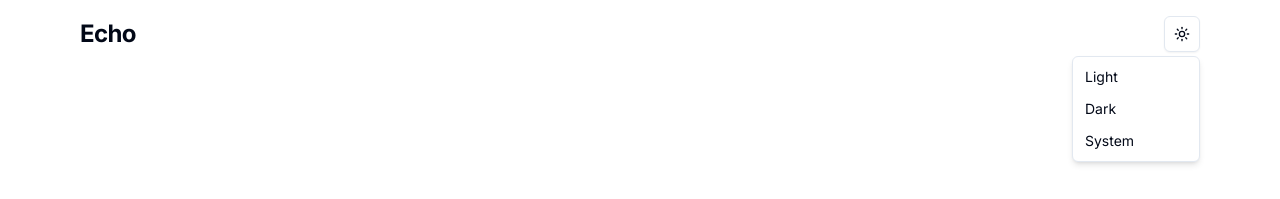
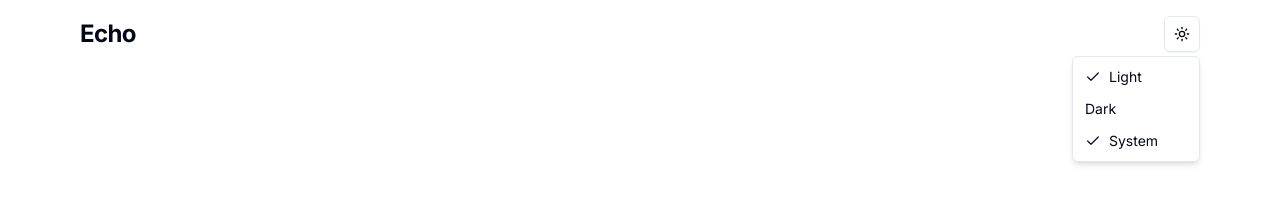
Before and after one commit to sirajahmedx/neo-web, a Next.js app: page / in a window 1280 px wide. Both pictures are taken after a click on the button 1182 px from the left and 34 px from the top of the page. Shown: the top 199 px of the page. Built offline with nearby package versions, Linux system fonts and the light colour scheme.

Commit message:
Improve Header: accessibility, theme selection UX, interactive title, and code cleanup

```diff
--- a/src/components/header.tsx
+++ b/src/components/header.tsx
@@ -1,16 +1,21 @@
-'use client';
+"use client";
 
-import { Moon, Sun } from 'lucide-react';
-import { useTheme } from 'next-themes';
-import { useEffect, useState } from 'react';
+import { Moon, Sun, Check } from "lucide-react";
+const themeOptions = [
+  { value: "light", label: "Light" },
+  { value: "dark", label: "Dark" },
+  { value: "system", label: "System" },
+];
+import { useTheme } from "next-themes";
+import { useEffect, useState } from "react";
 
-import { Button } from '@/components/ui/button';
+import { Button } from "@/components/ui/button";
 import {
   DropdownMenu,
   DropdownMenuContent,
   DropdownMenuItem,
   DropdownMenuTrigger,
-} from '@/components/ui/dropdown-menu';
+} from "@/components/ui/dropdown-menu";
 
 export function Header() {
   const { setTheme, theme, systemTheme } = useTheme();
@@ -21,15 +26,22 @@ export function Header() {
   }, []);
 
   // Determine current theme for icon
-  const currentTheme = theme === 'system' ? systemTheme : theme;
+  const currentTheme = theme === "system" ? systemTheme : theme;
 
   return (
     <header className="fixed top-0 left-0 right-0 z-10 flex items-center justify-between p-4 bg-background/95 backdrop-blur supports-[backdrop-filter]:bg-background/60 max-w-6xl mx-auto">
-      <h1 className="text-2xl font-bold tracking-tight">Echo</h1>
+      <h1
+        className="text-2xl font-bold tracking-tight transition-colors hover:text-primary cursor-pointer"
+        tabIndex={0}
+        aria-label="Echo Home"
+        onClick={() => window.scrollTo({ top: 0, behavior: "smooth" })}
+      >
+        Echo
+      </h1>
       <DropdownMenu>
         <DropdownMenuTrigger asChild>
           <Button variant="outline" size="icon" aria-label="Toggle theme">
-            {mounted && currentTheme === 'dark' ? (
+            {mounted && currentTheme === "dark" ? (
               <Moon className="h-[1.2rem] w-[1.2rem] transition-all" />
             ) : (
               <Sun className="h-[1.2rem] w-[1.2rem] transition-all" />
@@ -37,24 +49,24 @@ export function Header() {
           </Button>
         </DropdownMenuTrigger>
         <DropdownMenuContent align="end">
-          <DropdownMenuItem
-            onClick={() => setTheme('light')}
-            aria-selected={currentTheme === 'light'}
-          >
-            Light
-          </DropdownMenuItem>
-          <DropdownMenuItem
-            onClick={() => setTheme('dark')}
-            aria-selected={currentTheme === 'dark'}
-          >
-            Dark
-          </DropdownMenuItem>
-          <DropdownMenuItem
-            onClick={() => setTheme('system')}
-            aria-selected={theme === 'system'}
-          >
-            System
-          </DropdownMenuItem>
+          {themeOptions.map((opt) => {
+            const selected =
+              opt.value === (opt.value === "system" ? theme : currentTheme);
+            return (
+              <DropdownMenuItem
+                key={opt.value}
+                onClick={() => setTheme(opt.value)}
+                aria-selected={selected}
+                aria-checked={selected}
+                role="menuitemradio"
+                tabIndex={0}
+                className="flex items-center gap-2"
+              >
+                {selected && <Check className="h-4 w-4 text-primary" />}
+                {opt.label}
+              </DropdownMenuItem>
+            );
+          })}
         </DropdownMenuContent>
       </DropdownMenu>
     </header>
```
